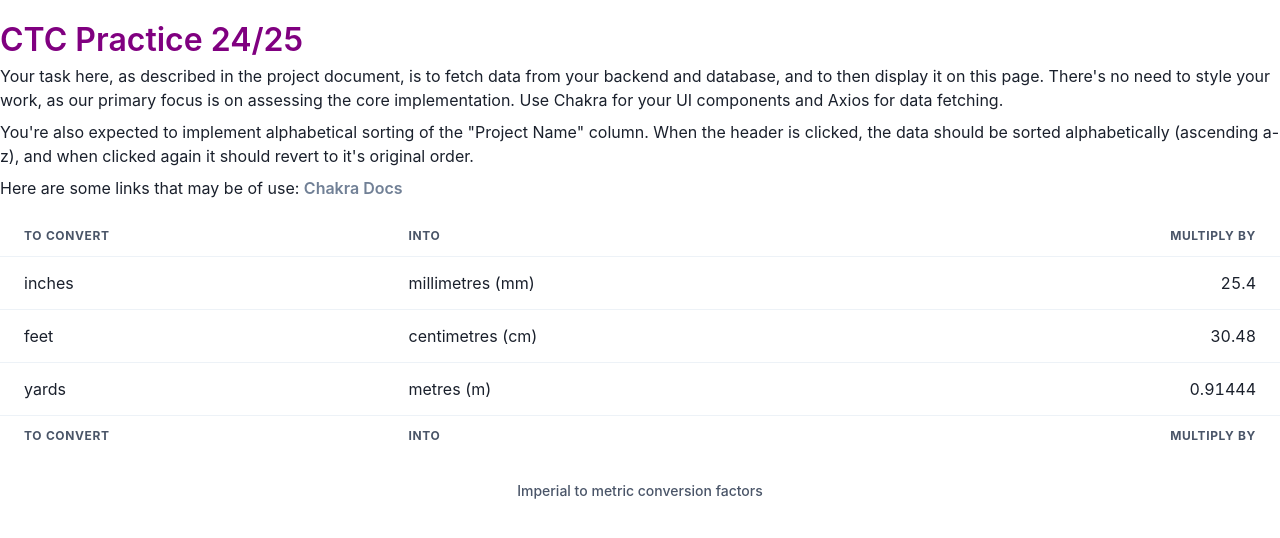
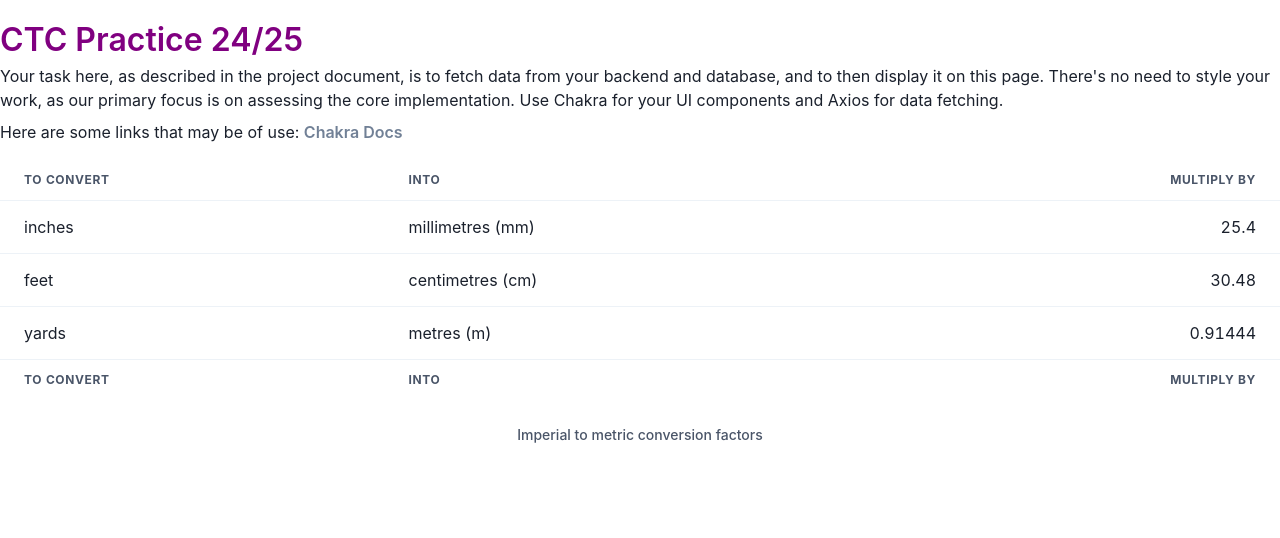
Before and after one commit to ctc-uci/ctc-practice-24-25, a React (Vite) app in the folder client/: page / in a window 1280 px wide. Shown: the top 538 px of the page. Built offline with nearby package versions, Linux system fonts and the light colour scheme.

Commit message:
feat: remove instructions

```diff
--- a/client/src/components/IntroMessage.jsx
+++ b/client/src/components/IntroMessage.jsx
@@ -29,12 +29,6 @@ const IntroMessage = () => {
                     as our primary focus is on assessing the core
                     implementation. Use Chakra for your UI components and Axios
                     for data fetching.
-                </Text>
-                <Text as="p">
-                    You're also expected to implement alphabetical sorting of
-                    the "Project Name" column. When the header is clicked, the
-                    data should be sorted alphabetically (ascending a-z), and
-                    when clicked again it should revert to it's original order.
                 </Text>
                 <Text
                     as="p"
```
